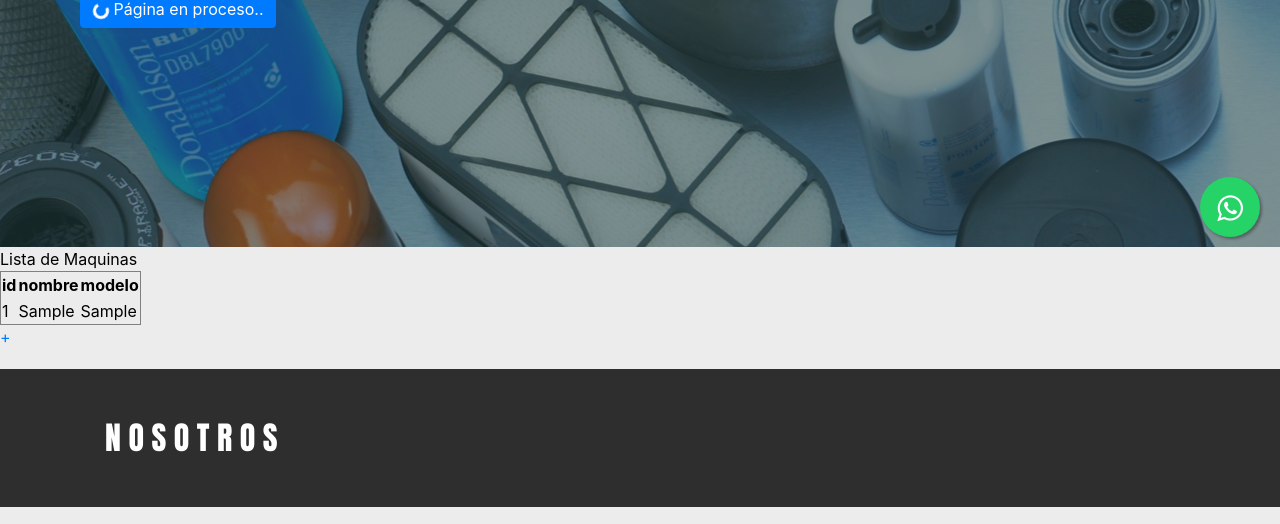
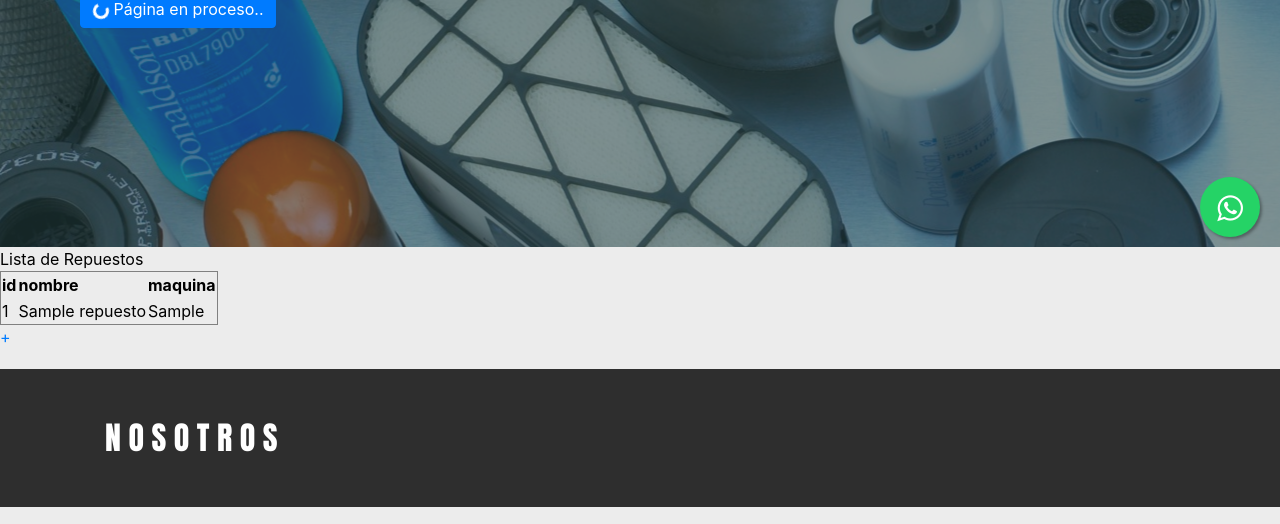
Before and after one commit to benjantonio/djangoPrueba, a Django app: page / in a window 1280 px wide. Shown: the part 553-1077 px from the top of the page. Run offline with Django 3.2, Linux system fonts and the light colour scheme; tables that the repository leaves empty hold one stand-in row (values such as "Sample post"); some libraries are stand-ins or nearby versions.

Commit message:
corrección lista repuestos

```diff
--- a/HCabrera/productos/templates/productos/form_maquina.html
+++ b/HCabrera/productos/templates/productos/form_repuesto.html
@@ -6,7 +6,7 @@
     <meta charset="UTF-8">
     <meta http-equiv="X-UA-Compatible" content="IE=edge">
     <meta name="viewport" content="width=device-width, initial-scale=1.0">
-    <title>Agregar Maaquina</title>
+    <title>Agregar Repuesto</title>
     <link rel="stylesheet" type="text/css" href="maxcdn.bootstrapcdn.com/bootstrap/4.5.2/css/bootstrap.min.css">
 </head>
 
--- a/HCabrera/productos/templates/productos/index.html
+++ b/HCabrera/productos/templates/productos/index.html
@@ -137,21 +137,21 @@
 
     <!--▄▀▄▀▄▀▄▀▄▀▄▀▄▀▄▀▄▀▄▀▄▀▄▀▄▀▄▀▄▀▄▀▄▀▄▀▄▀▄▀▄▀▄ SECCIÓN 2 ▄▀▄▀▄▀▄▀▄▀▄▀▄▀▄▀▄▀▄▀▄▀▄▀▄▀▄▀▄▀▄▀▄▀▄▀▄▀▄▀▄▀▄-->
     <div class="tablaprueba">
-        <table border="1">Lista de Maquinas
+        <table border="1">Lista de Repuestos
             <tr>
                 <th>id</th>
                 <th>nombre</th>
-                <th>modelo</th>
+                <th>maquina</th>
             </tr>
-            {% for veh in maquinas%}
+            {% for veh in Repuesto%}
             <tr></tr>
-                <td>{{veh.idMaquina}}</td>
-                <td>{{veh.marcaMaquina}}</td>
-                <td>{{veh.modeloMaquina}}</td>
+                <td>{{veh.idRepuesto}}</td>
+                <td>{{veh.nombreRepuesto}}</td>
+                <td>{{veh.maquina}}</td>
             </tr>
             {% endfor %}
         </table>
-        <a class="mas" href="{% url 'form_maquina' %}">+</a>
+        <a class="mas" href="{% url 'form_repuesto' %}">+</a>
     </div>
     <section id="sec2">
         <!--█████ CONÓCENOS █████-->
--- a/HCabrera/productos/urls.py
+++ b/HCabrera/productos/urls.py
@@ -1,7 +1,7 @@
 from django.urls import path
-from .views import form_maquina, home
+from .views import form_repuesto, home
 
 urlpatterns = [
     path('',home,name='home'),
-    path('form-maquina',form_maquina,name='form_maquina'),
+    path('form-repuesto',form_repuesto,name='form_repuesto'),
 ]
--- a/HCabrera/productos/views.py
+++ b/HCabrera/productos/views.py
@@ -1,26 +1,26 @@
 from django.shortcuts import render
-from .models import Maquina
-from .forms import MaquinaForm
+from .models import Repuesto
+from .forms import RepuestoForm
 
 def home(request):
-    ListaMaquina = Maquina.objects.all()
+    ListaRepuesto = Repuesto.objects.all()
     datos = {
-        'maquinas':ListaMaquina,
+        'Repuesto':ListaRepuesto,
     }
 
     return render(request, 'productos/index.html',datos)
 
 
-def form_maquina(request):
+def form_repuesto(request):
     datos = {
-        'form':MaquinaForm()
+        'form':RepuestoForm()
     }
 
     if(request.method == 'POST'):
-        formulario = MaquinaForm(request.POST)
+        formulario = RepuestoForm(request.POST)
         if formulario.is_valid():
             formulario.save()
             datos['mensaje'] = 'Guardado Correctamente'
         else:
             datos['mensaje'] = 'ERROR. Ya exíste este ID..'
-    return render(request,'productos/form_maquina.html',datos)
+    return render(request,'productos/form_repuesto.html',datos)
```
Also changed, not shown: HCabrera/productos/forms.py (+4 -4 lines), HCabrera/productos/migrations/0003_alter_servicio_descripcionservicio.py (added).
